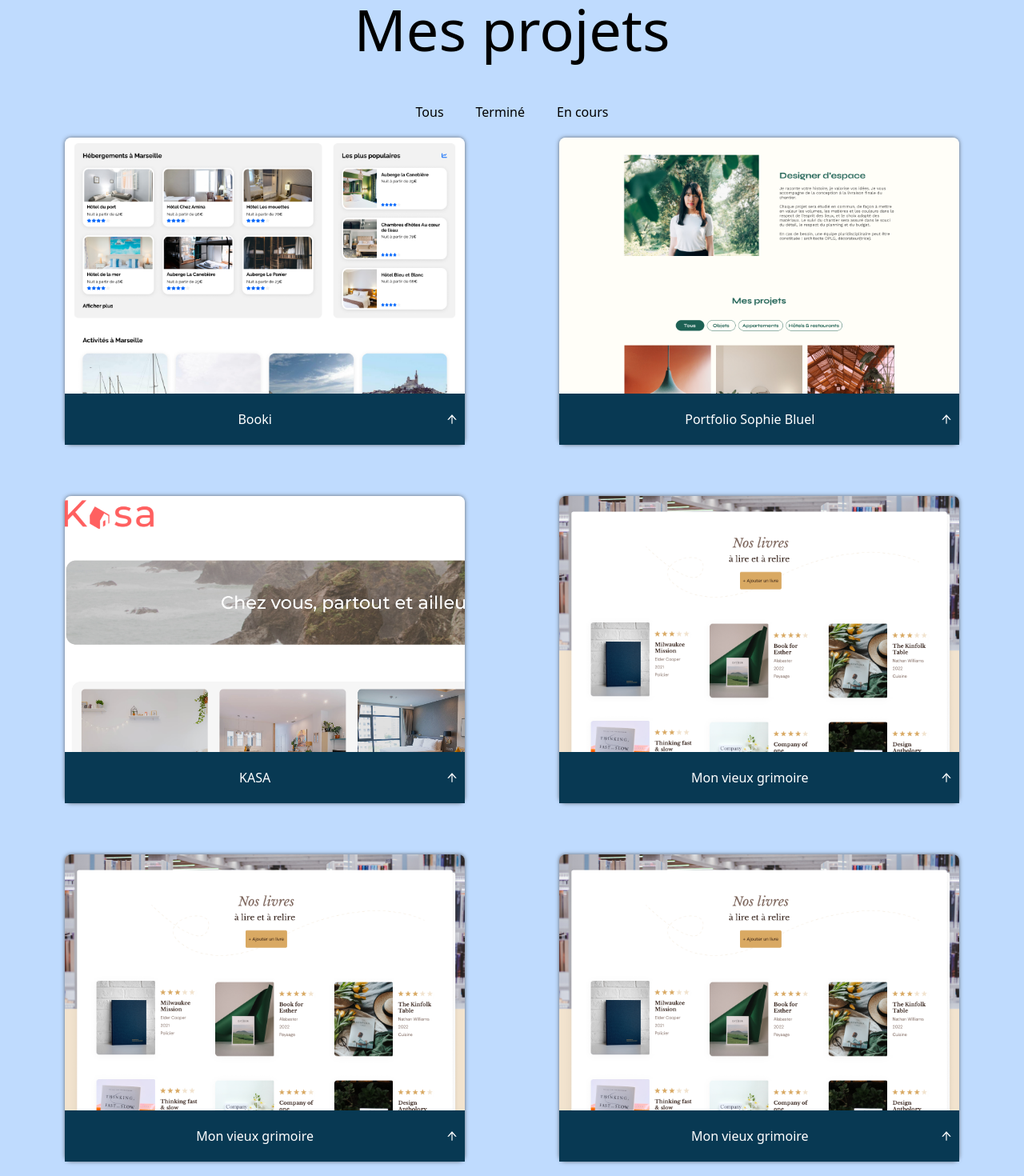
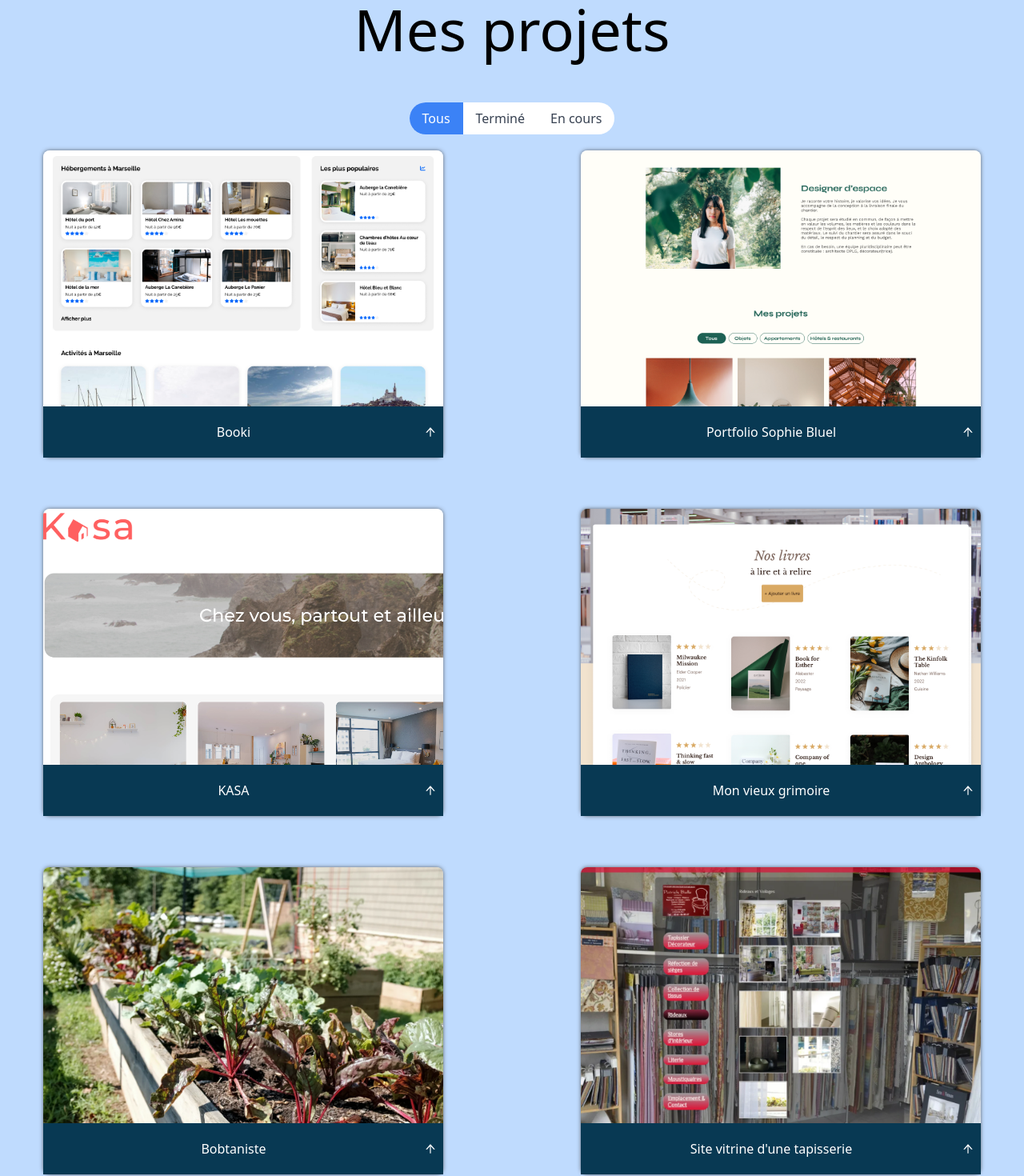
Before and after one commit to AlexandreRichert/OpenClassRoomsProject8, a React (Create React App) app: page / in a window 1280 px wide. Shown: the part 940-2410 px from the top of the page at 80% size. Built offline with nearby package versions, Linux system fonts and the light colour scheme.

Commit message:
ajout filtres + transition flèches cards + contenu dans projets en cours

```diff
--- a/src/components/Card.js
+++ b/src/components/Card.js
@@ -15,19 +15,24 @@ function Card(props) {
 
 
   return (
-    <div className='w-full max-w-[500px] h-64 md:h-96 shadow-1 rounded-lg flex flex-col justify-end' style={cardBackground}>
-      <div className={ `flex flex-col items-center justify-between text-white bg-[#083953] rounded-b-lg backdrop-filter backdrop-blur-sm bg-opacity-80`  }>
+    <div className='w-11/12 max-w-[500px] h-64 md:h-96 shadow-1 rounded-lg flex flex-col justify-end' style={cardBackground}>
+      <div className={ ` flex flex-col items-center justify-between text-white bg-[#083953] rounded-b-lg backdrop-filter backdrop-blur-sm bg-opacity-80`  }>
         <div className="  bg-[#083953] h-16 w-full justify-center flex items-center">
           <h2 className='text-center flex-grow'>{props.title}</h2>
           <div className="ml-auto ">
-            <AiOutlineArrowUp className=' justify-self-end self-end mr-2' onClick={handleToggle} style={{ cursor: 'pointer' }} />
+            <AiOutlineArrowUp
+            className=' justify-self-end self-end mr-2'
+            onClick={handleToggle}
+            style={{ cursor: 'pointer',
+                    transform: active ? 'rotate(180deg)' : 'rotate(0deg)',
+                    transition: 'transform 0.5s ease-in-out', }} />
           </div>
         </div>
-        <div className='flex flex-col justify-center items-center mx-2 md:ml-4'>
-          {active && (
+        <div className={`w-full flex flex-col justify-center items-center mx-2 md:ml-4  ${active ? 'transition-opacity ease-in-out duration-500' : 'opacity-0'}`}>
+          {active &&  (
             <div className='my-4'>
               <p className='text-center'>{props.description}</p>
-              <ul className='flex mt-2'>
+              <ul className='flex justify-center flex-wrap mt-2'>
                 {props.tags.map((tag, index) => (
                   <li className='mx-5' key={index}>{tag}</li>
                 ))}
--- a/src/components/FilteredButtons.js
+++ b/src/components/FilteredButtons.js
@@ -3,11 +3,33 @@ import React from 'react'
 function FilteredButtons({ filterStatus, setFilterStatus }) {
 
     return (
-        <div className='flex mb-5 gap-10'>
-        <button onClick={() => setFilterStatus('Tous')}>Tous</button>
-        <button onClick={() => setFilterStatus('terminé')}>Terminé</button>
-        <button onClick={() => setFilterStatus('en cours')}>En cours</button>
-        </div>
-    );
+<div className='flex mb-5 bg-white rounded-3xl'>
+      <button
+        className={`${
+          filterStatus === 'Tous' ? 'bg-blue-500 text-white ': ' text-gray-700'
+        } py-2 px-4 rounded-l-3xl transition duration-500 ease-in-out`}
+        onClick={() => setFilterStatus('Tous')}
+      >
+        Tous
+      </button>
+      <button
+        className={`${
+          filterStatus === 'terminé' ? 'bg-blue-500 text-white ' : ' text-gray-700'
+        } py-2 px-4 transition duration-500 ease-in-out`}
+        onClick={() => setFilterStatus('terminé')}
+      >
+        Terminé
+      </button>
+      <button
+        className={`${
+          filterStatus === 'en cours' ? 'bg-blue-500 text-white ' : ' text-gray-700'
+        } py-2 px-4 rounded-r-3xl transition duration-500 ease-in-out`}
+        onClick={() => setFilterStatus('en cours')}
+      >
+        En cours
+      </button>
+    </div>
+  );
 }
-export default FilteredButtons
+
+export default FilteredButtons;
--- a/src/components/Portfolio.js
+++ b/src/components/Portfolio.js
@@ -18,7 +18,7 @@ function Portfolio() {
     <section id='portfolio' className=' bg-blue-200 flex flex-col justify-center items-center py-10'>
       <h1 className='text-7xl mb-14'>Mes projets</h1>
       <FilteredButtons filterStatus={filterStatus} setFilterStatus={setFilterStatus} />
-      <div className='w-11/12 h-3/4 grid gap-16 place-items-center lg:grid-cols-2'>
+      <div className='w-full h-3/4 grid gap-16 place-items-center lg:grid-cols-2'>
         {filteredData.map((data) => (
           <Card key={data.id} id={data.id} title={data.title} imageUrl={data.imageUrl} github={data.lienGithub} description={data.description} tags={data.technos} />
         ))}
--- a/src/data/data.json
+++ b/src/data/data.json
@@ -53,9 +53,9 @@
     {
         "statut": "en cours",
         "id": "5",
-        "title": "Mon vieux grimoire",
-        "imageUrl": "images/monvieuxgrimoire.png",
-        "description": "Développement du backend d'un site de notation de livres. Mise en place des opérations CRUD",
+        "title": "Bobtaniste",
+        "imageUrl": "images/bobtaniste.webp",
+        "description": "Création d'un site vitrine pour un ami botaniste comportant ses réalisations, ses conseils et ses tutos.",
         "lienGithub": "https://github.com/AlexandreRichert/OpenClassRoomsProjet7",
         "technos": [
             "Node.js",
@@ -66,14 +66,16 @@
     {
         "statut": "en cours",
         "id": "6",
-        "title": "Mon vieux grimoire",
-        "imageUrl": "images/monvieuxgrimoire.png",
-        "description": "Développement du backend d'un site de notation de livres. Mise en place des opérations CRUD",
+        "title": "Site vitrine d'une tapisserie",
+        "imageUrl": "images/tapisserie.webp",
+        "description": "Refonte d'un site de tapisserie réalisée il y a plus de 8 ans et non entretenu.  ",
         "lienGithub": "https://github.com/AlexandreRichert/OpenClassRoomsProjet7",
         "technos": [
             "Node.js",
             "Express.js",
-            "MongoDB"
+            "MongoDB",
+            "React",
+            "TailwindCss"
         ]
     }
 
```
Also changed, not shown: public/images/bobtaniste.webp (added), public/images/tapisserie.webp (added).
